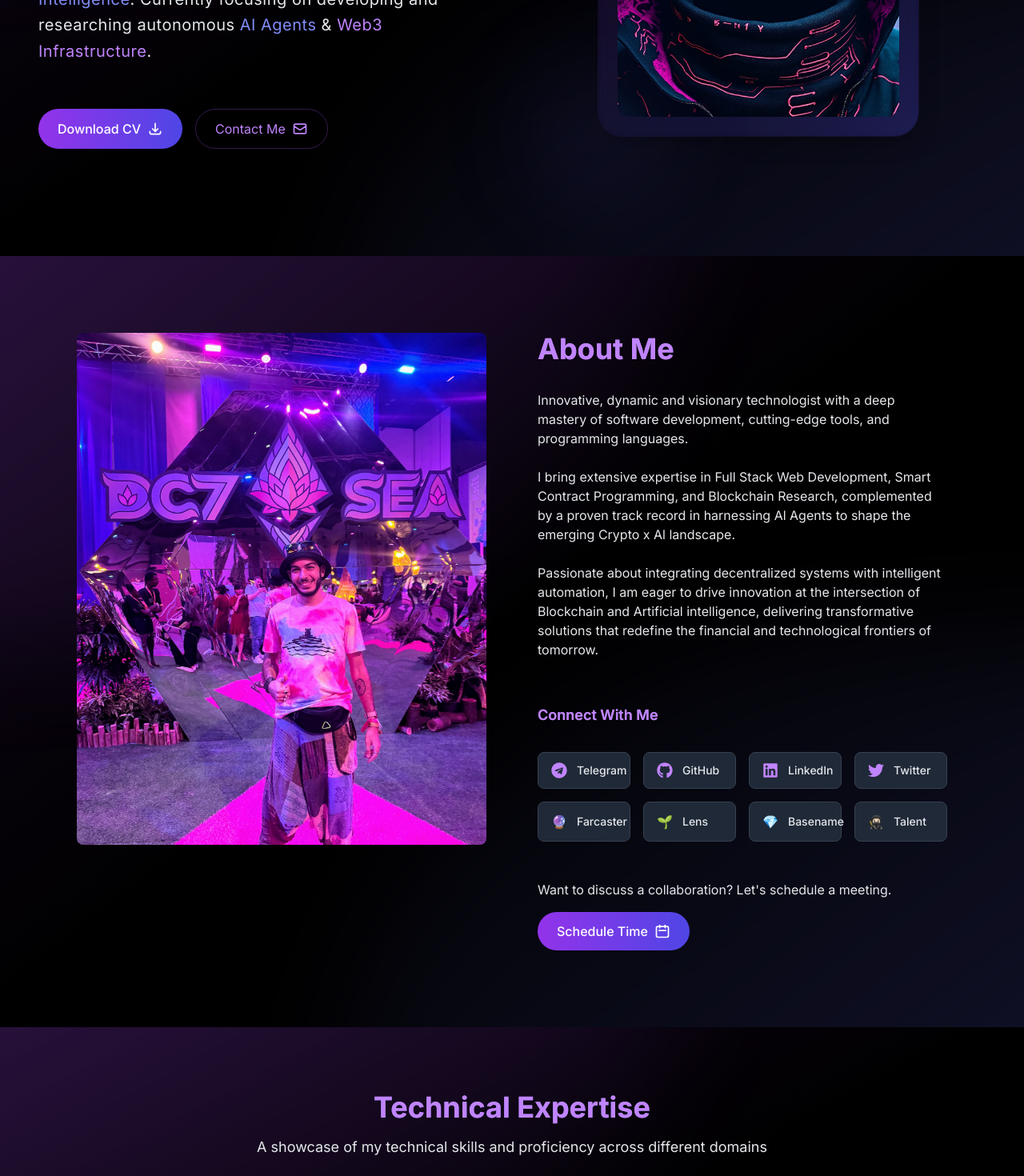
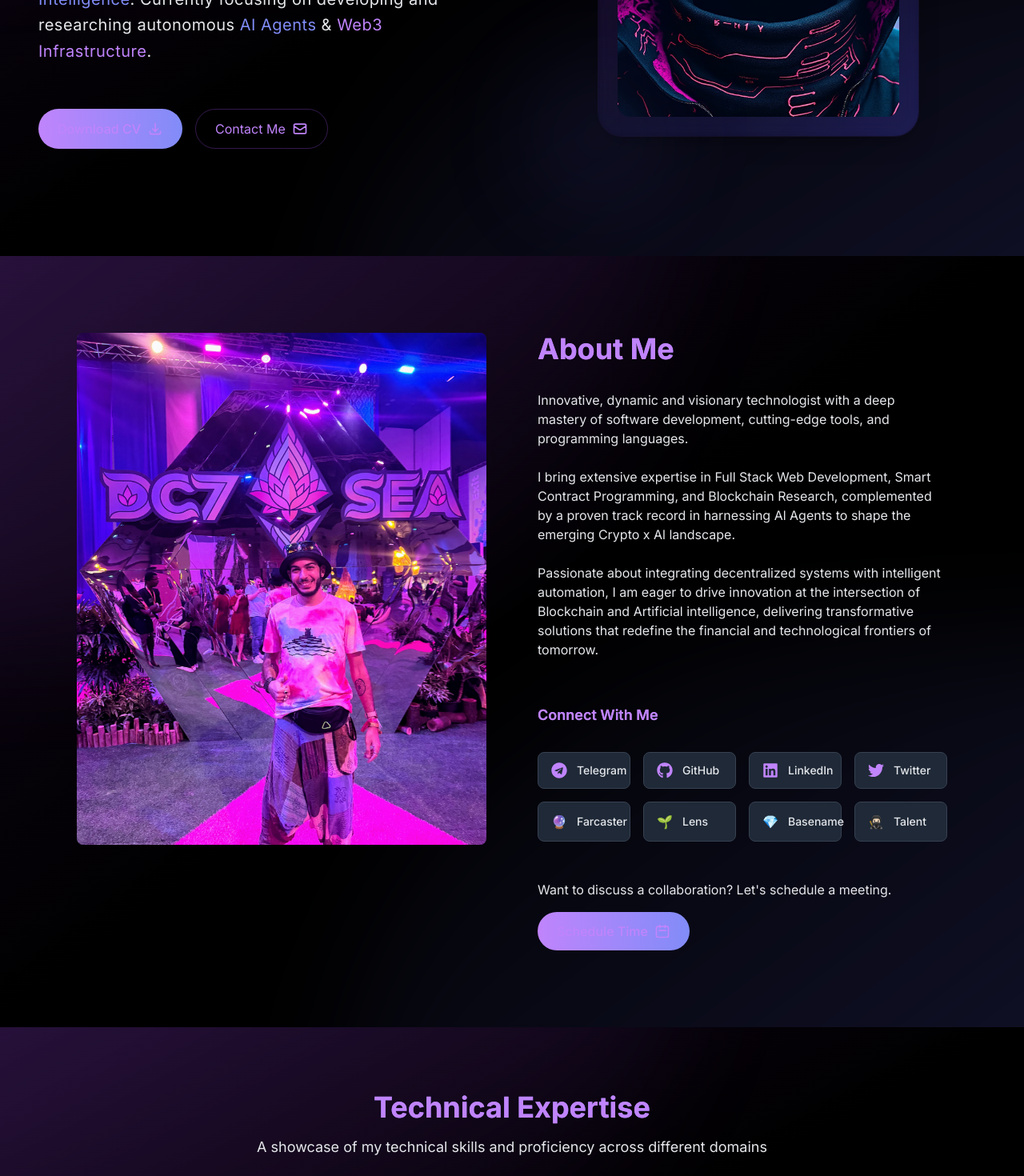
Before and after one commit to Hebx/DevFolio, a Next.js app: page / in a window 1280 px wide. Shown: the part 480-1950 px from the top of the page at 80% size. Built offline with nearby package versions, Linux system fonts and the light colour scheme.

Commit message:
Dark Mode fallback colors

```diff
--- a/app/components/About.tsx
+++ b/app/components/About.tsx
@@ -145,7 +145,7 @@
                     rel="noopener noreferrer"
                     className="inline-flex items-center gap-2 px-6 py-3 rounded-full bg-gradient-to-r
                              from-purple-600 to-indigo-600 hover:from-purple-700 hover:to-indigo-700
-                             text-white font-medium transition-all duration-300"
+                             text-white font-medium transition-all duration-300 dark:from-purple-400 dark:to-indigo-400 dark:text-purple-400"
                   >
                     <span>Schedule Time</span>
                     <svg
--- a/app/components/Footer.tsx
+++ b/app/components/Footer.tsx
@@ -150,7 +150,7 @@
               href="https://calendly.com/ihab-heb/collab"
               target="_blank"
               rel="noopener noreferrer"
-              className="inline-flex items-center gap-2 px-6 py-3 rounded-lg bg-gradient-to-r from-purple-600 to-indigo-600 text-white font-medium hover:from-purple-700 hover:to-indigo-700 transition-all duration-300"
+              className="inline-flex items-center gap-2 px-6 py-3 rounded-lg bg-gradient-to-r from-purple-600 to-indigo-600 text-white font-medium hover:from-purple-700 hover:to-indigo-700 transition-all duration-300 dark:from-purple-400 dark:to-indigo-400 dark:text-purple-400"
             >
               <span>Book a Meeting</span>
               <svg className="w-5 h-5" fill="none" stroke="currentColor" viewBox="0 0 24 24">
--- a/app/components/Hero.tsx
+++ b/app/components/Hero.tsx
@@ -153,7 +153,7 @@
                   rel="noopener noreferrer"
                   whileHover={{ scale: 1.05 }}
                   whileTap={{ scale: 0.95 }}
-                  className="flex items-center gap-2 px-6 py-3 rounded-full bg-gradient-to-r from-purple-600 to-indigo-600 hover:from-purple-700 hover:to-indigo-700 text-white font-medium transition-all duration-300"
+                  className="flex items-center gap-2 px-6 py-3 rounded-full bg-gradient-to-r from-purple-600 to-indigo-600 hover:from-purple-700 hover:to-indigo-700 text-white font-medium transition-all duration-300 dark:from-purple-400 dark:to-indigo-400 dark:text-purple-400"
                 >
                   <span>Download CV</span>
                   <svg className="w-5 h-5" fill="none" stroke="currentColor" viewBox="0 0 24 24">
```
